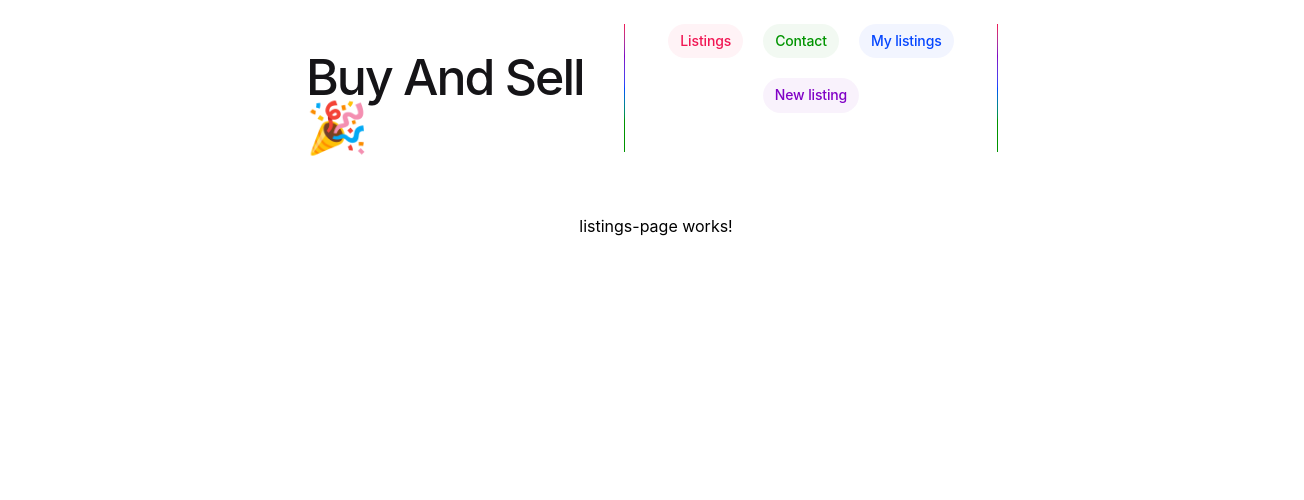
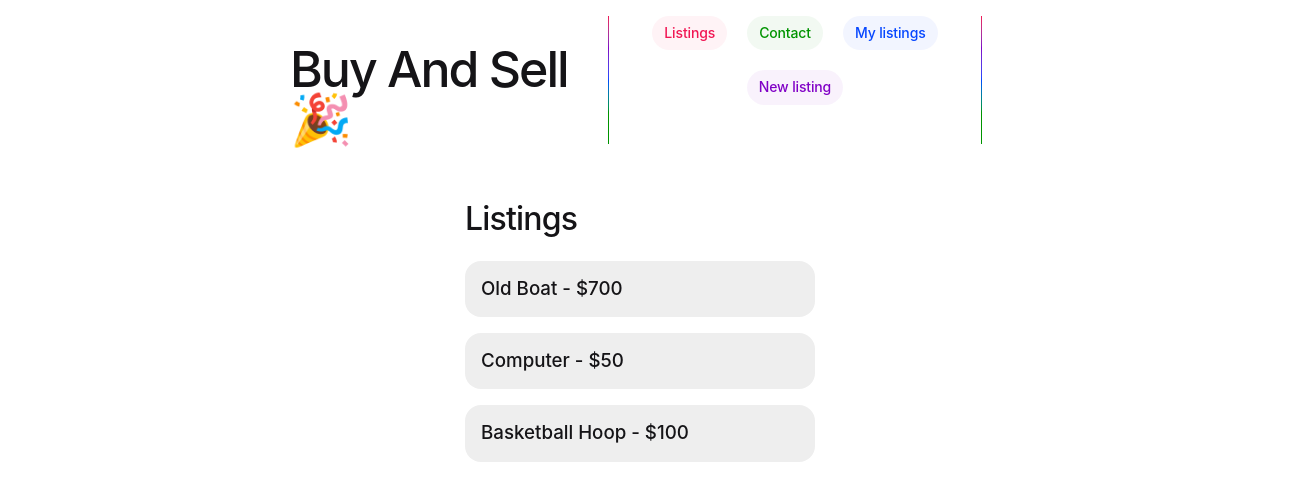
Before and after one commit to lidiaCirrone/buy-and-sell, an Angular app: page /listings in a window 1280 px wide. Shown: the top 500 px of the page, 1304 px wide, since content can reach past the window. Built offline with nearby package versions, Linux system fonts and the light colour scheme.

Commit message:
listings page + fake data

```diff
--- a/src/app/app.component.html
+++ b/src/app/app.component.html
@@ -20,5 +20,6 @@
     </div>
     <div class="divider" role="separator" aria-label="Divider"></div>
   </div>
-  <router-outlet></router-outlet>
 </main>
+
+<router-outlet></router-outlet>
--- a/src/app/app.component.scss
+++ b/src/app/app.component.scss
@@ -1,22 +1,5 @@
-h1 {
-  font-size: 3.125rem;
-  color: var(--gray-900);
-  font-weight: 500;
-  line-height: 100%;
-  letter-spacing: -0.125rem;
-  margin: 0;
-  font-family: "Inter Tight", -apple-system, BlinkMacSystemFont, "Segoe UI",
-    Roboto, Helvetica, Arial, sans-serif, "Apple Color Emoji", "Segoe UI Emoji",
-    "Segoe UI Symbol";
-}
-
-p {
-  margin: 0;
-  color: var(--gray-700);
-}
-
 main {
-  width: 100%;
+  // width: 100%;
   min-height: 100%;
   display: flex;
   flex-direction: column;
@@ -36,7 +19,6 @@
   justify-content: space-around;
   width: 100%;
   max-width: 700px;
-  margin-bottom: 3rem;
 }
 
 .content h1 {
--- /dev/null
+++ b/src/app/fake-data.ts
@@ -0,0 +1,43 @@
+import { Listing } from './types';
+
+export const fakeListings: Listing[] = [
+  {
+    id: '123',
+    name: 'Old Boat',
+    description: 'A very old boat. Bargain price',
+    price: 700,
+  },
+  {
+    id: '345',
+    name: 'Computer',
+    description: 'From the 1990s, a classic!',
+    price: 50,
+  },
+  {
+    id: '456',
+    name: 'Basketball Hoop',
+    description: 'Good condition, free delivery',
+    price: 100,
+  },
+];
+
+export const fakeMyListings: Listing[] = [
+  {
+    id: '789',
+    name: 'Bicycle',
+    description: 'Bright blue, very fast',
+    price: 75,
+  },
+  {
+    id: '234',
+    name: 'Electric Guitar',
+    description: 'Needs new strings, but otherwise in very good condition',
+    price: 99,
+  },
+  {
+    id: '987',
+    name: 'Playstation',
+    description: 'Old playstation, still works though',
+    price: 75,
+  },
+];
--- a/src/app/listings-page/listings-page.component.html
+++ b/src/app/listings-page/listings-page.component.html
@@ -1 +1,8 @@
-<p>listings-page works!</p>
+<section class="page">
+  <h2>Listings</h2>
+  <div class="content-box" *ngFor="let listing of listings">
+    <a routerLink="/listings/{{listing.id}}">
+      <h3>{{listing.name}} - ${{listing.price}}</h3>
+    </a>
+  </div>
+</section>
--- a/src/app/listings-page/listings-page.component.ts
+++ b/src/app/listings-page/listings-page.component.ts
@@ -1,10 +1,18 @@
-import { Component } from '@angular/core';
+import { Component, OnInit } from '@angular/core';
+import { Listing } from '../types';
+import { fakeListings } from '../fake-data';
 
 @Component({
   selector: 'app-listings-page',
   templateUrl: './listings-page.component.html',
-  styleUrl: './listings-page.component.scss'
+  styleUrl: './listings-page.component.scss',
 })
-export class ListingsPageComponent {
+export class ListingsPageComponent implements OnInit {
+  listings: Listing[] = [];
 
+  constructor() {}
+
+  ngOnInit(): void {
+    this.listings = fakeListings;
+  }
 }
--- /dev/null
+++ b/src/app/types.ts
@@ -0,0 +1,6 @@
+export interface Listing {
+  id: string;
+  name: string;
+  description: string;
+  price: number;
+}
--- a/src/styles.scss
+++ b/src/styles.scss
@@ -36,3 +36,143 @@
   -webkit-font-smoothing: antialiased;
   -moz-osx-font-smoothing: grayscale;
 }
+
+h1,
+h2,
+h3 {
+  color: var(--gray-900);
+  font-weight: 500;
+  line-height: 100%;
+}
+
+h1 {
+  font-size: 3.125rem;
+  letter-spacing: -0.125rem;
+  margin: 0;
+  font-family: "Inter Tight", -apple-system, BlinkMacSystemFont, "Segoe UI",
+    Roboto, Helvetica, Arial, sans-serif, "Apple Color Emoji", "Segoe UI Emoji",
+    "Segoe UI Symbol";
+}
+
+h2 {
+  font-size: 2rem;
+  letter-spacing: -0.05rem;
+}
+
+p {
+  margin: 0;
+  color: var(--gray-700);
+}
+
+body {
+  // font-family: Arial, sans-serif;
+  margin: 0;
+  padding: 0;
+}
+
+button {
+  background-color: black;
+  border: none;
+  border-radius: 8px;
+  color: white;
+  cursor: pointer;
+  outline: none;
+  padding: 16px;
+  font-family: Arial, sans-serif;
+  font-size: 16px;
+}
+
+input,
+textarea {
+  border: 2px solid black;
+  border-radius: 8px;
+  font-family: Arial, sans-serif;
+  font-size: 16px;
+  padding: 8px;
+}
+
+a {
+  text-decoration: none;
+  color: black;
+}
+
+// div {
+//   padding: 8px;
+// }
+
+#page-wrap {
+  background-color: #eee;
+  min-height: 100vh;
+  padding: 0;
+  width: 100vw;
+}
+
+#max-width-column {
+  background-color: white;
+  margin: 0 auto;
+  max-width: 700px;
+  min-height: 100vh;
+  padding: 16px;
+  position: relative;
+}
+
+#top-bar {
+  border-bottom: 2px solid black;
+}
+
+#app-heading {
+  margin-top: 0;
+}
+
+#my-listings-button {
+  position: absolute;
+  top: 16px;
+  right: 16px;
+}
+
+#content-wrap {
+  padding: 16px;
+}
+
+.content-box {
+  background-color: #eee;
+  border-radius: 1em;
+  padding: 0 1em;
+  position: relative;
+  margin-bottom: 16px;
+}
+
+.content-box:hover {
+  background-color: #ddd;
+  cursor: pointer;
+}
+
+.buttons-container {
+  position: absolute;
+  right: 0px;
+  bottom: 0px;
+  padding: 16px;
+}
+
+.buttons-container > button {
+  margin-left: 8px;
+}
+
+// @media screen and (max-width: 650px) {
+section.page {
+  margin: 0 auto 1rem;
+  // max-width: 700px;
+  // min-height: 100vh;
+  padding: 16px;
+  display: flex;
+  flex-direction: column;
+  max-width: 350px;
+  // width: max-content;
+}
+// }
+
+@media screen and (max-width: 650px) {
+  section.page {
+    // width: max-content;
+  }
+}
```
